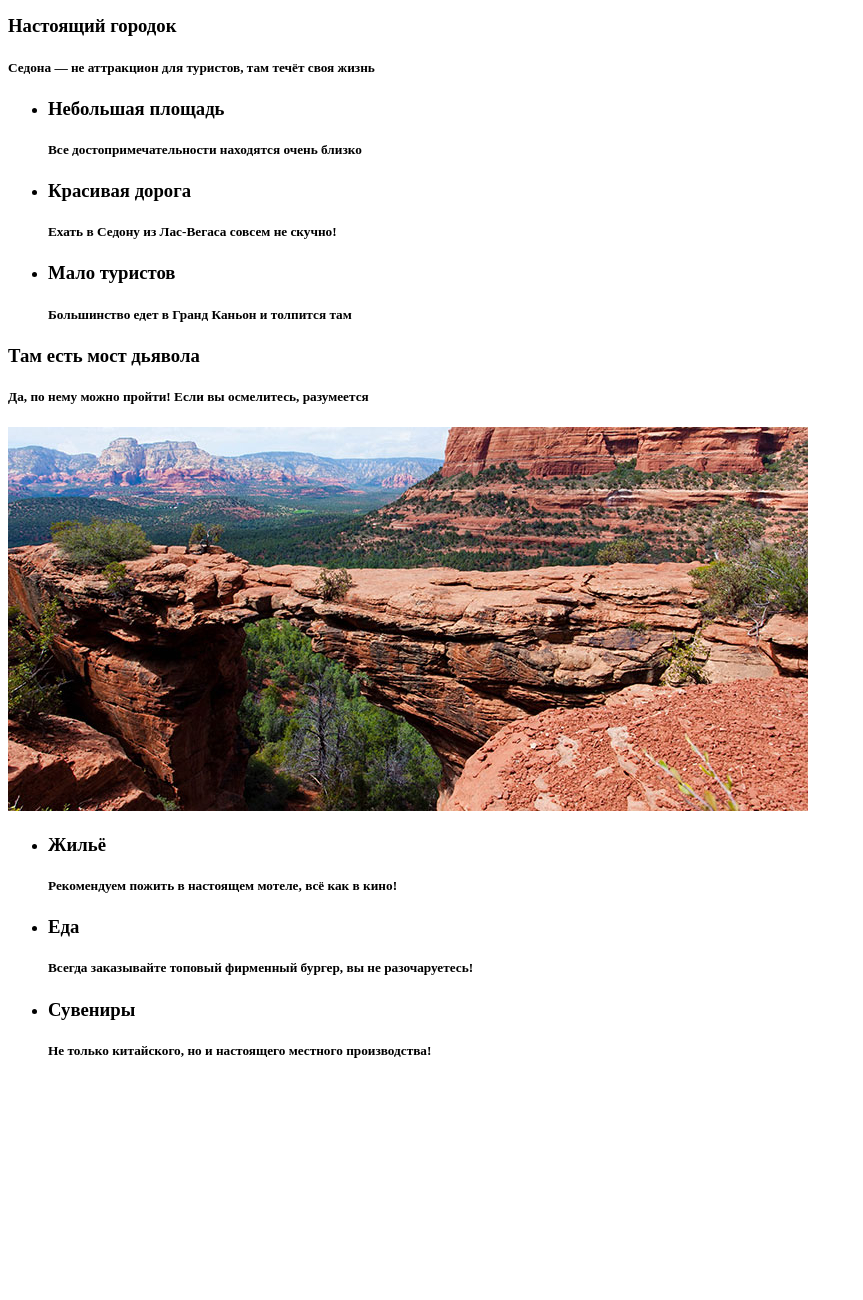
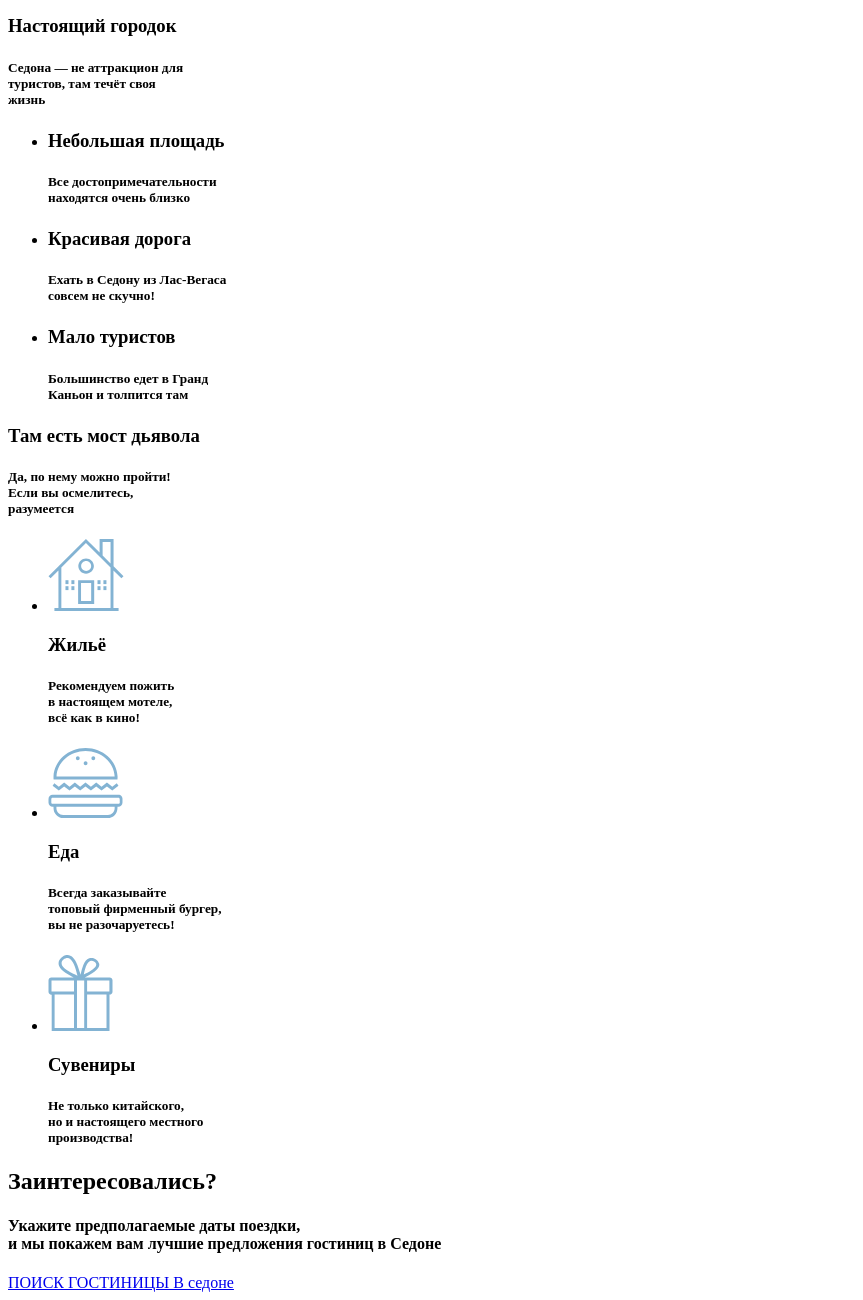
Before and after one commit to htmlacademy-htmlcss/2198955-sedona-35, a plain HTML site: page index.html in a window 1280 px wide. Shown: the part 366-1666 px from the top of the page, without its empty margins (0-863 px from the left). Before the commit the page ends 1447 px from the top, so only its background shows below. Drawn offline with Linux system fonts and the light colour scheme.

Commit message:
Расствил нужные <h> Добавил три картинки,1 секшен в нем див плюс 2 абзаца и ссылку

```diff
--- a/index.html
+++ b/index.html
@@ -48,7 +48,7 @@
           <h3> Настоящий городок</h3>
           </p>
           <p>
-          <h5>Седона — не аттракцион для туристов, там течёт своя жизнь</h5>
+          <h5>Седона — не аттракцион для <br> туристов, там течёт своя <br> жизнь</h5>
           </p>
           <!-- <img src="img\mount-house.jpg" alt="Дом на фоне гор"> -->
         </div>
@@ -56,19 +56,19 @@
           <li>
             <h3>Небольшая площадь</h3>
             <p>
-            <h5>Все достопримечательности находятся очень близко</h5>
+            <h5>Все достопримечательности <br> находятся очень близко</h5>
             </p>
           </li>
           <li>
             <h3>Красивая дорога</h3>
             <p>
-            <h5>Ехать в Седону из Лас-Вегаса совсем не скучно!</h5>
+            <h5>Ехать в Седону из Лас-Вегаса <br> совсем не скучно!</h5>
             </p>
           </li>
           <li>
             <h3>Мало туристов</h3>
             <p>
-            <h5>Большинство едет в Гранд Каньон и толпится там</h5>
+            <h5>Большинство едет в Гранд <br> Каньон и толпится там</h5>
             </p>
           </li>
 
@@ -78,32 +78,46 @@
           <h3>Там есть мост дьявола</h3>
           </p>
           <p>
-          <h5>Да, по нему можно пройти! Если вы осмелитесь, разумеется</h5>
+          <h5>Да, по нему можно пройти! <br> Если вы осмелитесь, <br> разумеется</h5>
           </p>
-          <img src="img\mount.jpg" alt="горы">
+          <!-- <img src="img\mount.jpg" alt="горы"> -->
         </div>
       </section>
       <section class="livs-eat-suvenirs">
         <ul class="list-livs-eat-suvenirs">
           <li>
+            <img src="img\Vector house.svg">
             <h3> Жильё </h3>
             <p>
-            <h5> Рекомендуем пожить в настоящем мотеле, всё как в кино!</h5>
+            <h5> Рекомендуем пожить <br> в настоящем мотеле, <br> всё как в кино!</h5>
             </p>
           </li>
           <li>
+            <img src="img\food.svg">
             <h3>Еда</h3>
             <p>
-            <h5>Всегда заказывайте топовый фирменный бургер, вы не разочаруетесь!</h5>
+            <h5>Всегда заказывайте <br> топовый фирменный бургер, <br> вы не разочаруетесь!</h5>
             </p>
           </li>
           <li>
+            <img src="img\present.svg">
             <h3>Сувениры</h3>
             <p>
-            <h5>Не только китайского, но и настоящего местного производства!</h5>
+            <h5>Не только китайского, <br> но и настоящего местного <br> производства!</h5>
             </p>
           </li>
         </ul>
+      </section>
+      <section class="botton-hotels">
+        <div class="area-botton-hotels">
+          <p>
+          <h2>Заинтересовались?</h2>
+          </p>
+          <p>
+          <h4>Укажите предполагаемые даты поездки,<br>и мы покажем вам лучшие предложения гостиниц в Седоне</h4>
+          </p>
+          <a href="#">ПОИСК ГОСТИНИЦЫ В седоне</a>
+        </div>
       </section>
     </main>
     <footer class="main-Footer"></footer>
```
Also changed, not shown: img/Vector house.svg (added), img/food.svg (added), img/present.svg (added).
